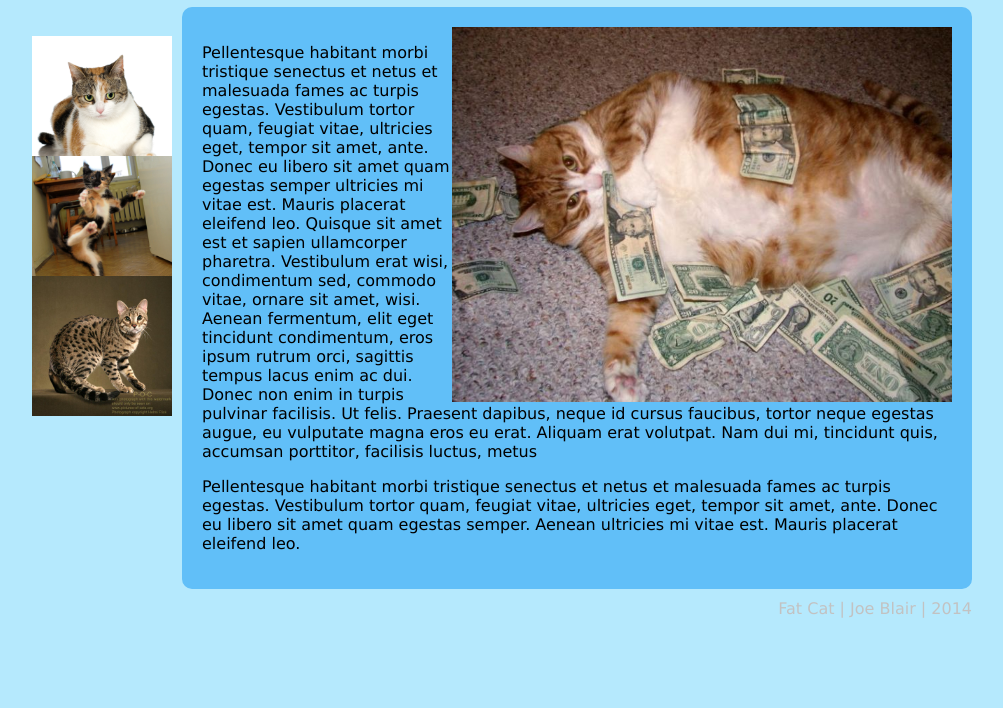
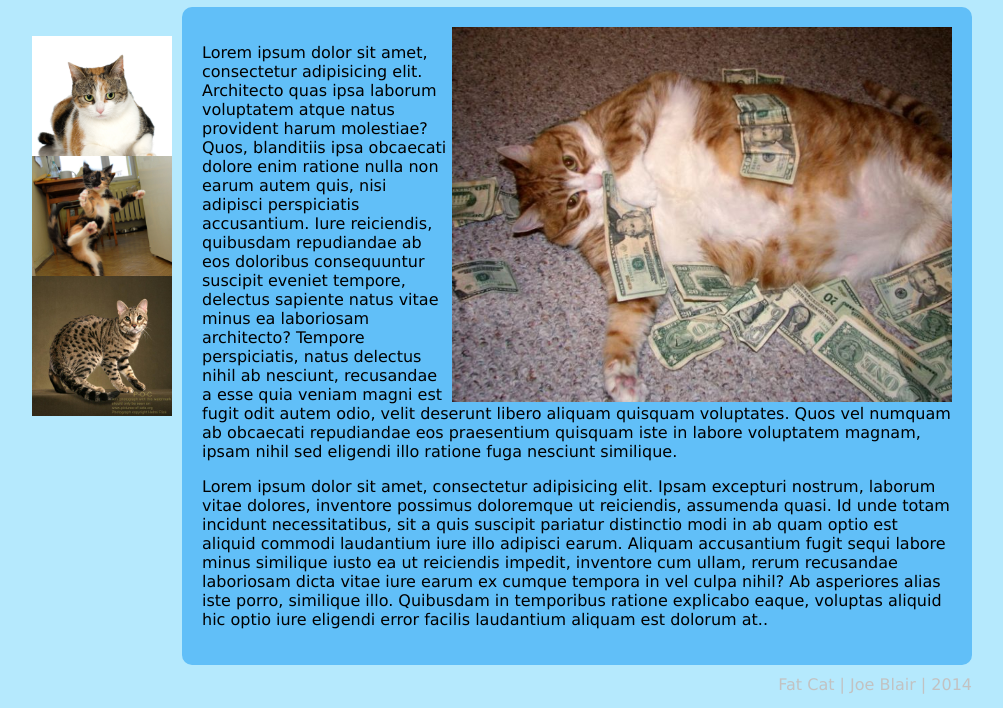
Before and after one commit to JoeMBlair/datfatcat.com, a plain HTML site: page html/index.html in a window 1280 px wide. Shown: the part 111-819 px from the top of the page, without its empty margins (143-1146 px from the left). Drawn offline with Linux system fonts and the light colour scheme; files whose address does not match are found by name.

Commit message:
updated index.html

```diff
--- a/html/index.html
+++ b/html/index.html
@@ -29,9 +29,9 @@
 
 		<div class="right">
 			<img style="float: right" src="img/fatcat1.jpg"  alt="Fat cat"/>
-			<p>Pellentesque habitant morbi tristique senectus et netus et malesuada fames ac turpis egestas. Vestibulum tortor quam, feugiat vitae, ultricies eget, tempor sit amet, ante. Donec eu libero sit amet quam egestas semper ultricies mi vitae est. Mauris placerat eleifend leo. Quisque sit amet est et sapien ullamcorper pharetra. Vestibulum erat wisi, condimentum sed, commodo vitae, ornare sit amet, wisi. Aenean fermentum, elit eget tincidunt condimentum, eros ipsum rutrum orci, sagittis tempus lacus enim ac dui. Donec non enim in turpis pulvinar facilisis. Ut felis. Praesent dapibus, neque id cursus faucibus, tortor neque egestas augue, eu vulputate magna eros eu erat. Aliquam erat volutpat. Nam dui mi, tincidunt quis, accumsan porttitor, facilisis luctus, metus</p>
+			<p>Lorem ipsum dolor sit amet, consectetur adipisicing elit. Architecto quas ipsa laborum voluptatem atque natus provident harum molestiae? Quos, blanditiis ipsa obcaecati dolore enim ratione nulla non earum autem quis, nisi adipisci perspiciatis accusantium. Iure reiciendis, quibusdam repudiandae ab eos doloribus consequuntur suscipit eveniet tempore, delectus sapiente natus vitae minus ea laboriosam architecto? Tempore perspiciatis, natus delectus nihil ab nesciunt, recusandae a esse quia veniam magni est fugit odit autem odio, velit deserunt libero aliquam quisquam voluptates. Quos vel numquam ab obcaecati repudiandae eos praesentium quisquam iste in labore voluptatem magnam, ipsam nihil sed eligendi illo ratione fuga nesciunt similique.</p>
 
-			<p>Pellentesque habitant morbi tristique senectus et netus et malesuada fames ac turpis egestas. Vestibulum tortor quam, feugiat vitae, ultricies eget, tempor sit amet, ante. Donec eu libero sit amet quam egestas semper. Aenean ultricies mi vitae est. Mauris placerat eleifend leo.</p>
+			<p>Lorem ipsum dolor sit amet, consectetur adipisicing elit. Ipsam excepturi nostrum, laborum vitae dolores, inventore possimus doloremque ut reiciendis, assumenda quasi. Id unde totam incidunt necessitatibus, sit a quis suscipit pariatur distinctio modi in ab quam optio est aliquid commodi laudantium iure illo adipisci earum. Aliquam accusantium fugit sequi labore minus similique iusto ea ut reiciendis impedit, inventore cum ullam, rerum recusandae laboriosam dicta vitae iure earum ex cumque tempora in vel culpa nihil? Ab asperiores alias iste porro, similique illo. Quibusdam in temporibus ratione explicabo eaque, voluptas aliquid hic optio iure eligendi error facilis laudantium aliquam est dolorum at..</p>
 		</div>
 
 
```
